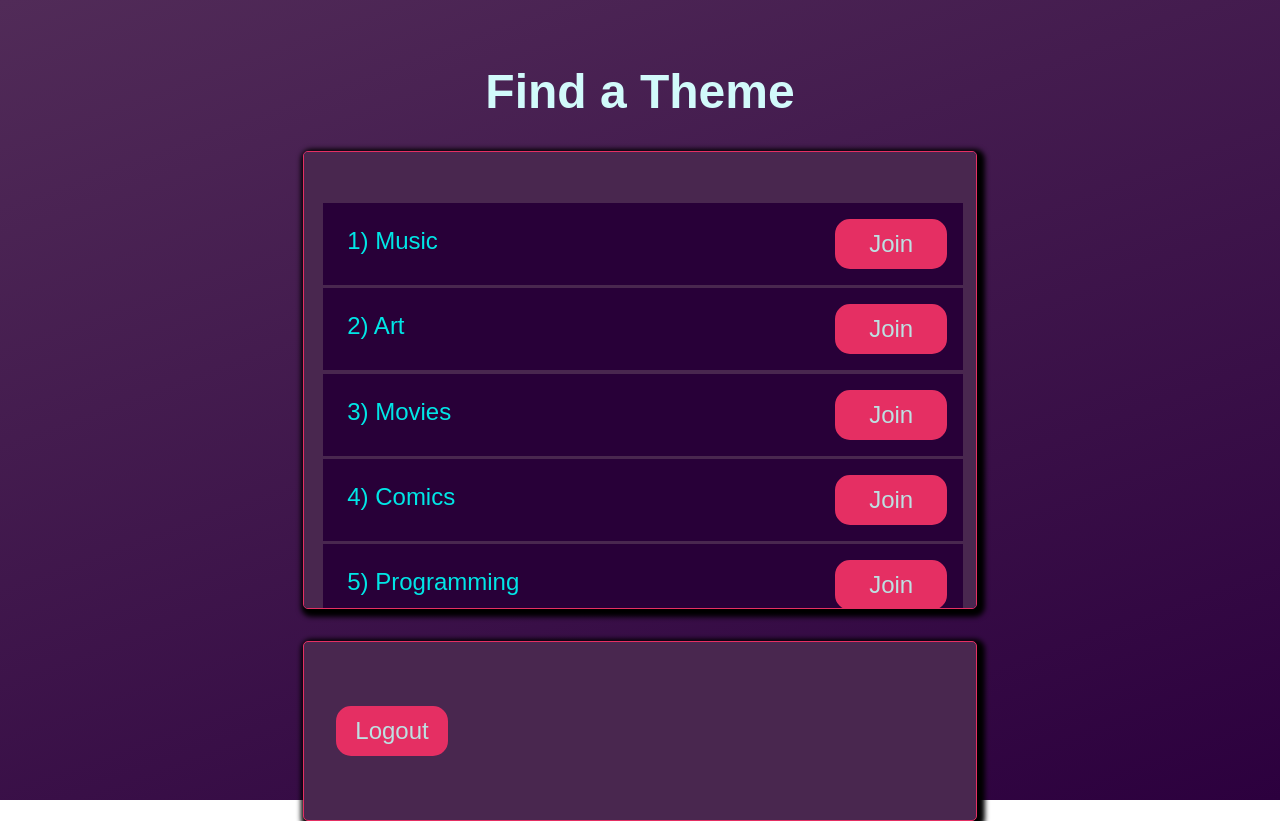
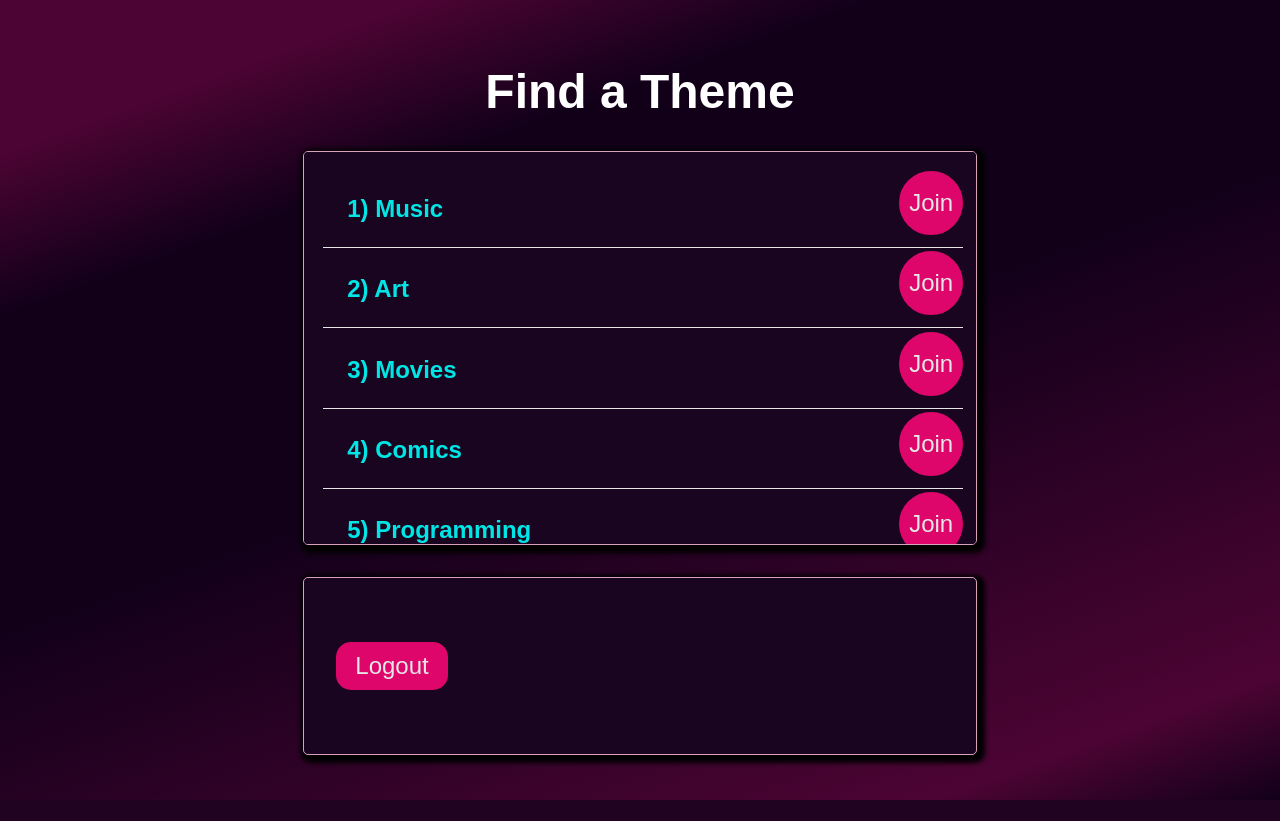
Before and after one commit to leTabs/Thematic-Chat-Rooms, a Flask app: page /find_chat in a window 1280 px wide. After the commit the page ends 800 px from the top, so only its background shows below. Run offline with Flask 3, Linux system fonts and the light colour scheme; the visitor is signed in with stand-in values (Sample User, id 1); some libraries are stand-ins or nearby versions.

Commit message:
Update styling.css

```diff
--- a/static/styling.css
+++ b/static/styling.css
@@ -4,6 +4,15 @@
     --light-blue: #512b58;
     --pink: #fe346e;
     --tealish: #d2fafb;
+    /*  */
+    --high-pink: #f70776;
+    --mid-pink: #c3195d;
+    --dark-purple:  #4c0434;
+    --dark: rgb(18, 0, 25);
+    --black:black;
+    --white: white;
+    --light: cyan;
+    --bg-frame-clr: #1c0623;
 }
 *{
     font-family: sans-serif
@@ -18,18 +27,19 @@ html *{
 .genSec{
     width:100vw;
     height: 100vh;
-    background-image: linear-gradient(160deg, var(--light-blue) 0%, var(--navy) 100%);
+    background-image: linear-gradient(160deg, var(--dark-purple) 12%,var(--dark) 25%,
+    var(--dark) 50%,   var(--dark-purple) 90%, var(--dark));
 }
 h2{
     padding-top: 14rem;
     margin-bottom: 5rem;
     text-align: center;
     font-size:6rem;
-    color:var(--tealish);
-    text-shadow: 3px 3px  5px black;
+    color:var(--white);
+    text-shadow: 3px 3px  15px var(--black);
 }
 h3{
-    color:var(--tealish);
+    color:var(--white);
     padding-top: 4rem;
     font-size: 3rem;
     text-align: center;
@@ -48,25 +58,27 @@ button{
     padding: 0.5rem;
     border-radius: 15px;
     outline: none;
-    border: var(--pink) solid 3px;
-    color:var(--tealish);
-    background-color: var(--pink);
+    border: var(--high-pink) solid 2.5px;
+    color:var(--white);
+    background-color: var(--high-pink);
     transition: 400ms;
+    white-space: nowrap;
 }
 button:hover{
     cursor: pointer;
-    background-color: white;
-    color: var(--mainColor01)
+    background-color: var(--white);
+    color: var(--black);
+    box-shadow: 3px 3px 3px 3px var(--black);
 }
 /* -> the whole form thingy */
 form, .chattingSection{
-    border: var(--pink) 1px solid;
+    border: #f2b3d2 1px solid;
     width: 50%;
     margin: 2rem auto;
     padding: 3rem 1rem;
     border-radius: 5px;
     box-shadow: 3px 3px 5px 5px black;
-    background-color:  var(--light-blue);
+    background-color:  var(--bg-frame-clr);
     filter: brightness(90%);
 }
 input{
@@ -90,19 +102,33 @@ input{
     justify-content: space-evenly;
 }
 .themes{
-    overflow-y: scroll;
+    overflow-y: auto;
     overflow-x: hidden;
     height: 45vh;
+    padding:1rem;
 }
 .currentThemes{
-    color: cyan;
+    color: var(--light);
+    font-weight: bold;
     font-size: 1.5rem;
-    /* border: solid red; */
     width: 100%;
     display: flex;
     justify-content: space-between;
-    background-color: #2c003e;
+    /* border: #f2b3d2 1px solid; */
+    border-bottom: solid white 0.5px;
+    /* background-color: rgb(66, 3, 44); */
+    background: transparent;
+    /* border-radius: 15px; */
+    padding:0;
     margin:0.2rem
+}
+.talkButton{
+    padding:0;
+    margin: 0;
+    font-size: 1.5rem;
+    width: 4rem;
+    height: 4rem;
+    border-radius: 50%;
 }
 span, h4{
     margin: 1rem;
```
Also changed, not shown: other parts of static/styling.css (+27 -5 lines).
